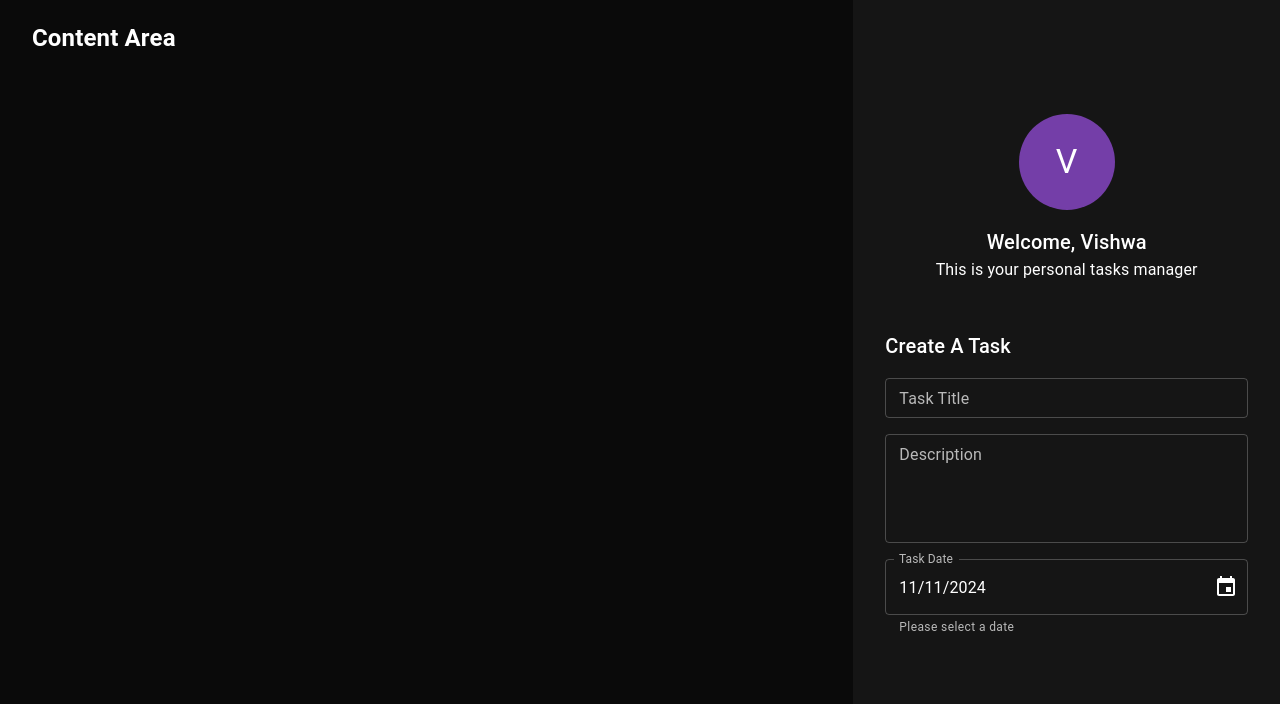
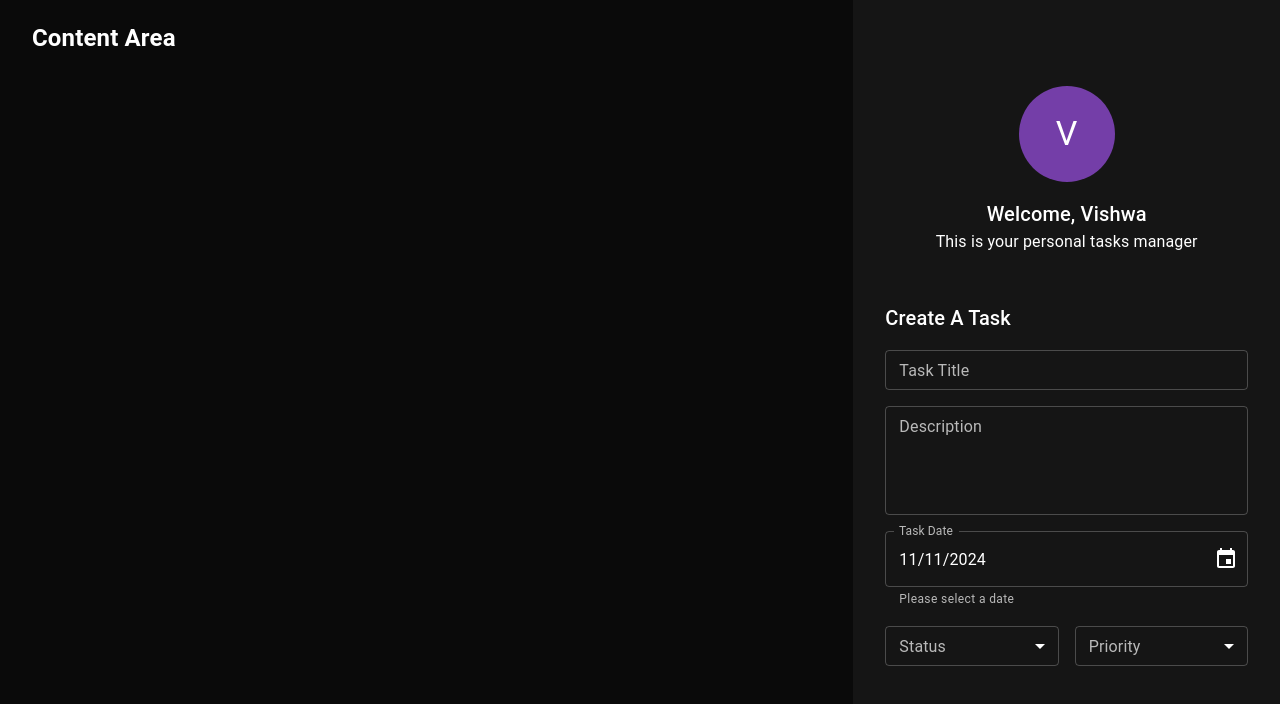
Before and after one commit to vishwa98/task-management, a React (Create React App) app: page / in a window 1280 px wide. Shown: the top 704 px of the page. Built offline with nearby package versions, Linux system fonts and the light colour scheme.

Commit message:
Priority and Status fields added

```diff
--- /dev/null
+++ b/src/components/createTaskForm/_taskSelectField.tsx
@@ -0,0 +1,47 @@
+import {
+    FormControl,
+    InputLabel,
+    MenuItem,
+    Select,
+    SelectChangeEvent,
+  } from '@mui/material';
+  import React, { FC, ReactElement } from 'react';
+
+  import { ISelectField } from './interfaces/ISelectField';
+
+  export const TaskSelectField: FC<ISelectField> = (
+    props,
+  ): ReactElement => {
+    //  Destructure Props
+    const {
+      value = '',
+      label = 'Select Box',
+      name = 'selectBox',
+      items = [{ value: '', label: 'Add Items' }],
+      disabled = false,
+      onChange = (e: SelectChangeEvent) => console.log(e),
+    } = props;
+    return (
+      <FormControl fullWidth size="small">
+        <InputLabel id={`${name}-id`}>{label}</InputLabel>
+        <Select
+          labelId={`${name}-id`}
+          id={`${name}-id-select`}
+          value={value}
+          label={label}
+          name={name}
+          onChange={onChange}
+          disabled={disabled}
+        >
+          {items.map((item, index) => (
+            <MenuItem
+              key={item.value + index}
+              value={item.value}
+            >
+              {item.label}
+            </MenuItem>
+          ))}
+        </Select>
+      </FormControl>
+    );
+  };
--- a/src/components/createTaskForm/createTaskForm.tsx
+++ b/src/components/createTaskForm/createTaskForm.tsx
@@ -4,6 +4,9 @@
 import { TaskDescriptionField } from './_taskDescriptionField';
 import { TaskTitleField } from './_taskTitleField';
 import { TaskDateField } from './_taskDateField';
+import { TaskSelectField } from './_taskSelectField';
+import { Status } from './enums/Status';
+import { Priority } from './enums/Priority';
 
 export const CreateTaskForm: FC = (): ReactElement => {
   return (
@@ -23,10 +26,46 @@
         <TaskTitleField />
         <TaskDescriptionField />
         <TaskDateField />
+
+        <Stack
+          sx={{ width: '100%' }}
+          direction="row"
+          spacing={2}
+        >
+          <TaskSelectField
+            label="Status"
+            name="status"
+            items={[
+              {
+                value: Status.todo,
+                label: Status.todo.toUpperCase(),
+              },
+              {
+                value: Status.inProgress,
+                label: Status.inProgress.toUpperCase(),
+              },
+            ]}
+          />
+          <TaskSelectField
+            label="Priority"
+            name="priority"
+            items={[
+              {
+                value: Priority.low,
+                label: Priority.low,
+              },
+              {
+                value: Priority.normal,
+                label: Priority.normal,
+              },
+              {
+                value: Priority.high,
+                label: Priority.high,
+              },
+            ]}
+          />
+        </Stack>
       </Stack>
-
-      {/*Task Status*/}
-      {/*Task Priority*/}
     </Box>
   );
 };
--- /dev/null
+++ b/src/components/createTaskForm/enums/Priority.ts
@@ -0,0 +1,5 @@
+export enum Priority {
+    high = 'high',
+    normal = 'normal',
+    low = 'low',
+  }
--- /dev/null
+++ b/src/components/createTaskForm/enums/Status.ts
@@ -0,0 +1,5 @@
+export enum Status {
+    todo = 'todo',
+    inProgress = 'inProgress',
+    completed = 'completed',
+  }
--- /dev/null
+++ b/src/components/createTaskForm/interfaces/ISelectField.ts
@@ -0,0 +1,15 @@
+import { IDisabled } from './IDisabled';
+import { SelectChangeEvent } from '@mui/material';
+
+export interface ISelectItems {
+  value: string;
+  label: string;
+}
+
+export interface ISelectField extends IDisabled {
+  name?: string;
+  label?: string;
+  value?: string;
+  onChange?: (e: SelectChangeEvent) => void;
+  items?: ISelectItems[];
+}
```
